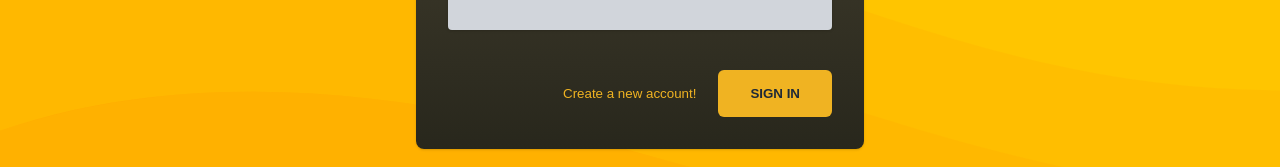
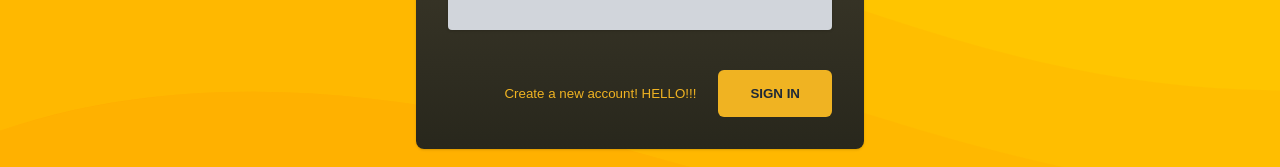
Before and after one commit to devinits2/sec6-udemy, a React (Vite) app: page / in a window 1280 px wide. Shown: the part 589-756 px from the top of the page. Built offline with nearby package versions, Linux system fonts and the light colour scheme.

Commit message:
new update

```diff
--- a/src/components/AuthInputs.jsx
+++ b/src/components/AuthInputs.jsx
@@ -54,7 +54,7 @@ export default function AuthInputs() {
       </ControlContainer>
       <div className="actions">
         <button type="button" className="text-button">
-          Create a new account!
+          Create a new account! HELLO!!!
         </button>
         <Button onClick={handleLogin}>Sign In</Button>
       </div>
```
